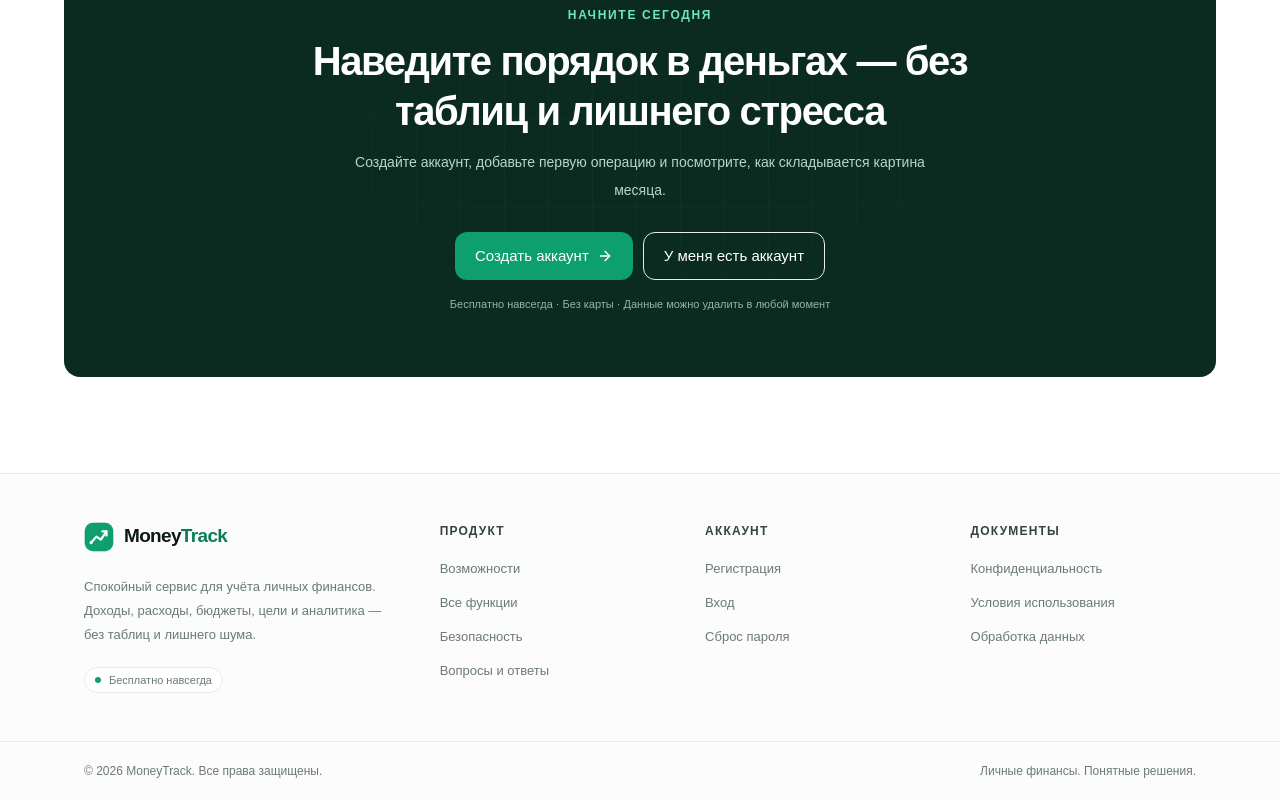
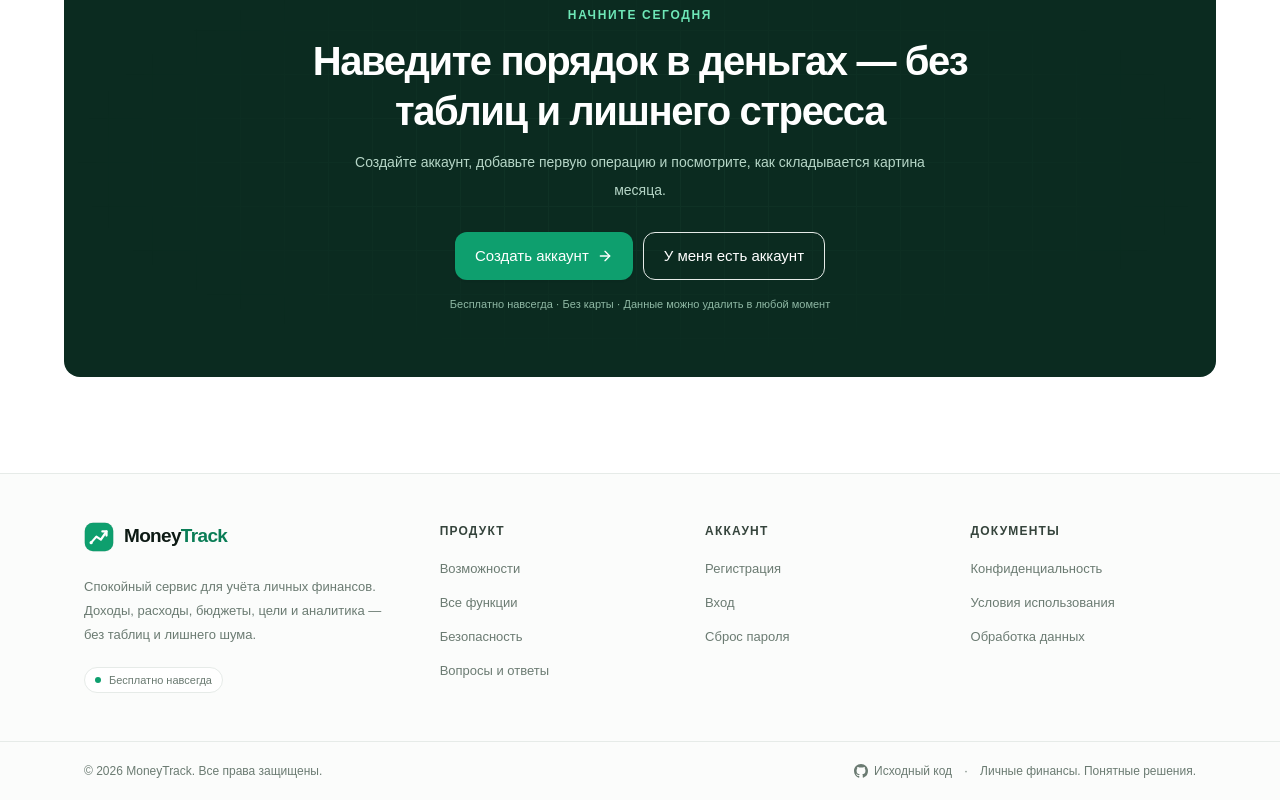
Before and after one commit to kirya142626/moneytrack, a Next.js app: page / in a window 1280 px wide. Shown: the part 5102-5902 px from the top of the page. Built offline with nearby package versions, Linux system fonts and the light colour scheme; no server answers; a web font is replaced by a local one.

Commit message:
docs: confirm Supabase auth URLs and add source link to footer

```diff
--- a/components/marketing/footer.tsx
+++ b/components/marketing/footer.tsx
@@ -62,7 +62,21 @@
       <div className="border-t border-line">
         <div className="mx-auto flex max-w-6xl flex-col gap-2 px-5 py-5 text-[12px] text-muted sm:flex-row sm:items-center sm:justify-between">
           <p>© {new Date().getFullYear()} MoneyTrack. Все права защищены.</p>
-          <p>Личные финансы. Понятные решения.</p>
+          <div className="flex items-center gap-3">
+            <a
+              href="https://github.com/kirya142626/moneytrack"
+              target="_blank"
+              rel="noreferrer"
+              className="inline-flex items-center gap-1.5 transition-colors hover:text-ink"
+            >
+              <svg viewBox="0 0 16 16" aria-hidden="true" className="h-3.5 w-3.5 fill-current">
+                <path d="M8 0C3.58 0 0 3.58 0 8c0 3.54 2.29 6.53 5.47 7.59.4.07.55-.17.55-.38 0-.19-.01-.82-.01-1.49-2.01.37-2.53-.49-2.69-.94-.09-.23-.48-.94-.82-1.13-.28-.15-.68-.52-.01-.53.63-.01 1.08.58 1.23.82.72 1.21 1.87.87 2.33.66.07-.52.28-.87.51-1.07-1.78-.2-3.64-.89-3.64-3.95 0-.87.31-1.59.82-2.15-.08-.2-.36-1.02.08-2.12 0 0 .67-.21 2.2.82.64-.18 1.32-.27 2-.27.68 0 1.36.09 2 .27 1.53-1.04 2.2-.82 2.2-.82.44 1.1.16 1.92.08 2.12.51.56.82 1.27.82 2.15 0 3.07-1.87 3.75-3.65 3.95.29.25.54.73.54 1.48 0 1.07-.01 1.93-.01 2.2 0 .21.15.46.55.38A8.01 8.01 0 0 0 16 8c0-4.42-3.58-8-8-8Z" />
+              </svg>
+              Исходный код
+            </a>
+            <span aria-hidden="true">·</span>
+            <p>Личные финансы. Понятные решения.</p>
+          </div>
         </div>
       </div>
     </footer>
```
Also changed, not shown: 2 other files (tests, documents, lock files or other folders).
